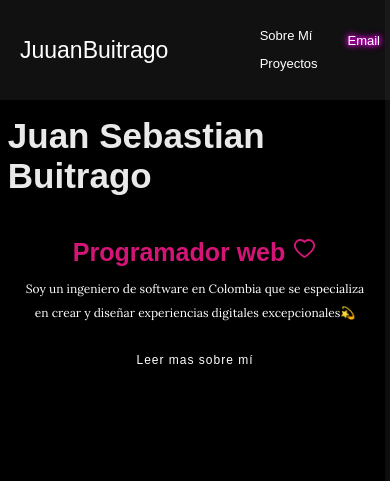
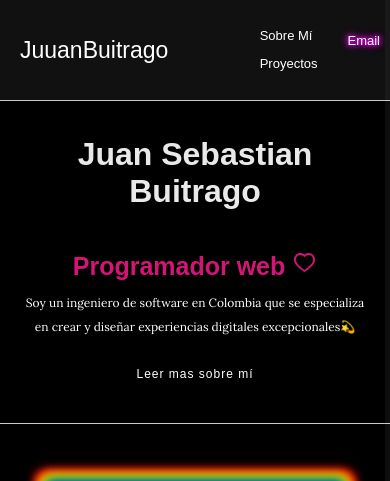
Before and after one commit to Buitrago1970/Juanbuui, a Gatsby site: page / in a window 390 px wide. Shown: the top 481 px of the page. Built offline with nearby package versions, Linux system fonts and the light colour scheme; Gatsby itself is replaced by a stand-in of ours; grey boxes are pictures that could not be loaded; a web font is replaced by a local one.

Commit message:
bug fix, lineas texto proyectos, gifs de carga

```diff
--- a/src/components/styles/Hero.css
+++ b/src/components/styles/Hero.css
@@ -2,6 +2,8 @@
   display: grid;
   grid-template-columns: 1fr 1fr;
   padding: 6% 16% 105px;
+  border-top: 1px solid #c9c9c9;
+  border-bottom: 1px solid #c9c9c9;
 }
 .div {
   font-size: 14px;
@@ -53,13 +55,14 @@
 }
 @media screen and (max-width: 400px) {
   .hero {
-    padding: 4% 2% 105px;
+    padding: 9% 2% 9%;
   }
   .img-about-us {
     max-width: 90%;
   }
   .title-hero {
-    font-size: 35px;
+    font-size: 32px;
+    text-align: center;
   }
   .secondary-title {
     text-align: center;
--- a/src/components/styles/Projects.css
+++ b/src/components/styles/Projects.css
@@ -22,6 +22,7 @@
   width: 100%;
 }
 .container-text-projects {
+  border: 1px solid lightgrey;
   margin: 30px 0px;
   padding: 0;
   margin-left: 34px;
--- a/src/container/App.jsx
+++ b/src/container/App.jsx
@@ -1,4 +1,4 @@
-import React, { useRef } from "react";
+import React, { useRef, useEffect } from "react";
 
 //components
 import Seo from "../components/Seo";
@@ -16,11 +16,14 @@ import "../pages/styles/global.css";
 
 const App = () => {
   let refScrollBar = useRef();
-  let totalHeight = document.body.scrollHeight - window.innerHeight;
-  window.onscroll = function () {
-    let progresHeigth = (window.pageYOffset / totalHeight) * 100;
-    refScrollBar.current.style.height = progresHeigth + "%";
-  };
+  useEffect(() => {
+    let totalHeight = document.body.scrollHeight - window.innerHeight;
+    window.onscroll = function () {
+      let progresHeigth = (window.pageYOffset / totalHeight) * 100;
+      refScrollBar.current.style.height = progresHeigth + "%";
+    };
+  }, []);
+
   return (
     <>
       <div ref={refScrollBar} className="progressbar"></div>
--- a/src/initialState.js
+++ b/src/initialState.js
@@ -132,7 +132,7 @@ export default {
       key: "13",
       link: "https://b-a-d.netlify.app/",
       title: "👁bad",
-      description: "FanArt pagina de Bad Bunny utilizando API de Strapi y AWS.",
+      description: "Conectando una API de strapi con AWS y styled components.",
       technologies: {
         primero: {
           name: "Strapi",
--- a/src/pages/index.js
+++ b/src/pages/index.js
@@ -3,9 +3,27 @@ import React, { useState } from "react";
 
 import App from "../container/App";
 
-import gif from "../images/giphy (2).gif";
+import gif1 from "../images/giphy (1).gif";
+import gif2 from "../images/giphy (3).gif";
+import gif3 from "../images/giphy (4).gif";
+import gif4 from "../images/giphy (5).gif";
+
 const Index = () => {
   const [loading, setLoading] = useState(true);
+  let x = Math.random();
+  var gif = gif1;
+  if (x >= 0.25) {
+    gif = gif1;
+  }
+  if (x > 0.4 && x <= 0.5) {
+    gif = gif2;
+  }
+  if (x > 0.5 && x <= 0.75) {
+    gif = gif3;
+  }
+  if (x > 0.75) {
+    gif = gif4;
+  }
 
   setTimeout(() => {
     setLoading(false);
--- a/src/pages/styles/global.css
+++ b/src/pages/styles/global.css
@@ -24,7 +24,7 @@ li {
   /* Set neon container-img-project1 color */
   --neon-border-color: #08f;
   /* Set neon container-img-project2 color */
-  --neon-border-color2: #accf2a;
+  --neon-border-color2: #f200ff;
   /* Set neon container-img-secondary-project color */
   --neon-border-color3: #21e44b;
   /* Set neon button color */
@@ -87,11 +87,17 @@ li {
 ::-webkit-scrollbar-track {
   background: transparent;
 }
+.container-loader {
+  display: flex;
+  height: 100vh;
+  align-items: center;
+  justify-content: center;
+}
 .container-loader img {
-  width: 30%;
+  width: 35%;
 }
 @media screen and (max-width: 820px) {
   .container-loader img {
-    width: 100%;
+    width: 85%;
   }
 }
```
Also changed, not shown: 4 other files.
